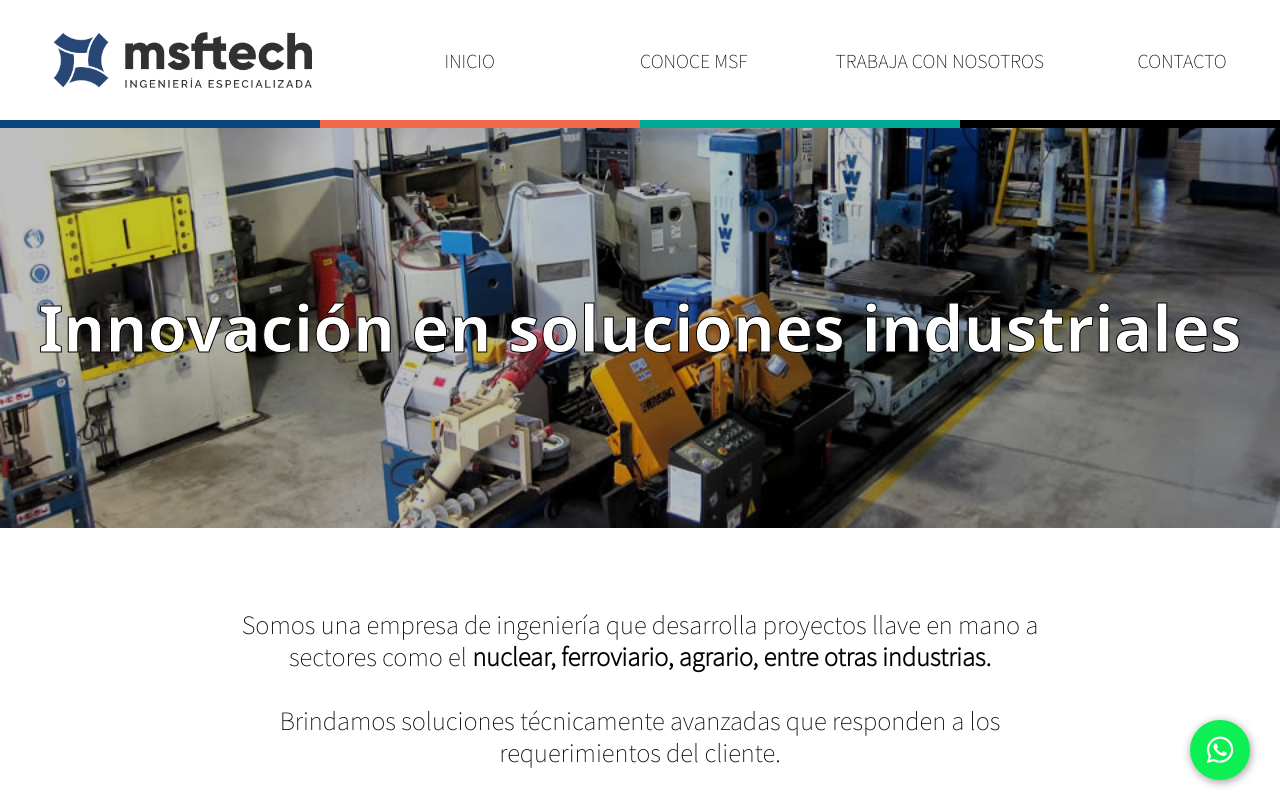
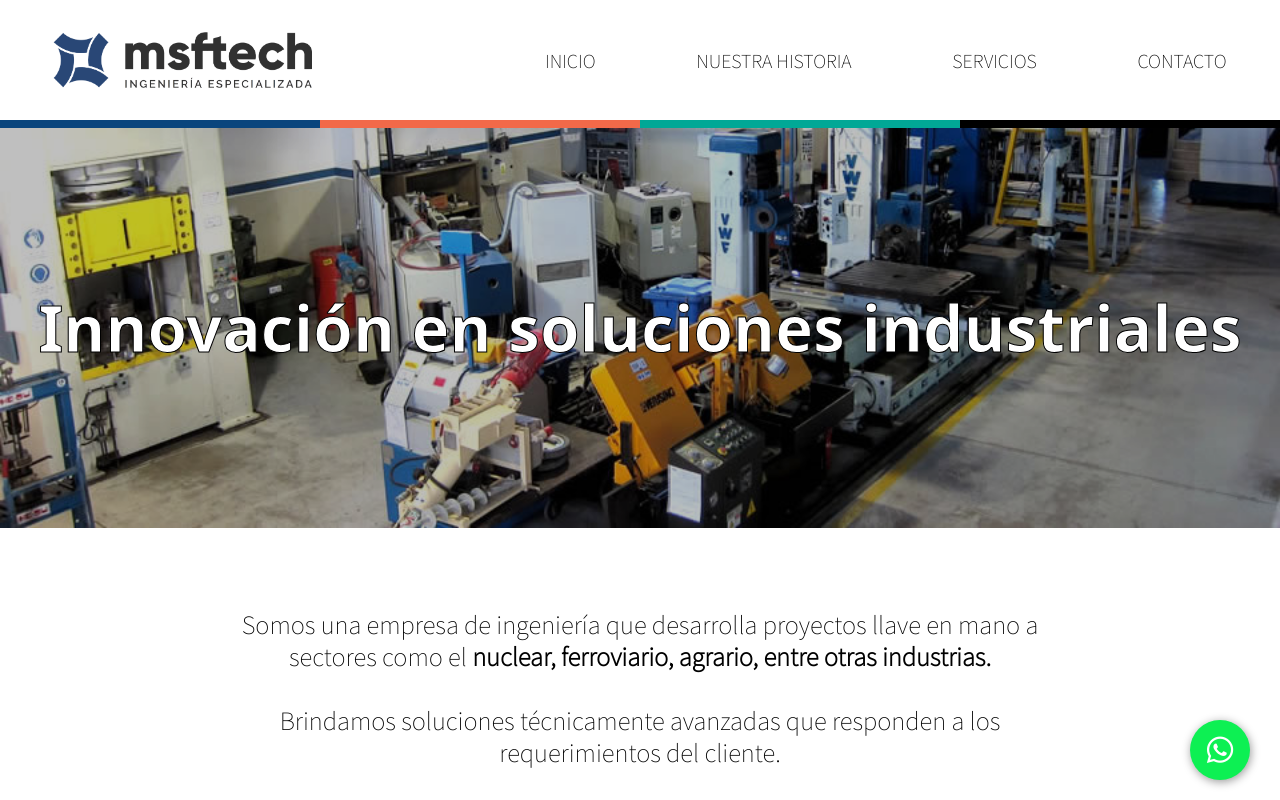
Before and after one commit to MatiasLuengo/MSF-web, a React (Vite) app: page / in a window 1280 px wide. Shown: the top 800 px of the page. Built offline with nearby package versions, Linux system fonts and the light colour scheme.

Commit message:
Change navbar links

```diff
--- a/src/components/NavBar.jsx
+++ b/src/components/NavBar.jsx
@@ -5,20 +5,24 @@ export const NavBar = () => {
     return (
     <div className="flex justify-center gap-y-5 xlg:justify-between flex-wrap w-11/12 mx-auto my-8 h-auto items-center">
     <Brand></Brand>
-    <nav className=" w-full xlg:w-8/12 h-min grid max-[670px]:grid-cols-1 grid-cols-4">
+    <nav className=" w-full xlg:w-8/12 h-min flex max-[670px]:flex-col flex-row">
+        <Link className="link min-[990px]:mr-0" to={`/`}>Inicio</Link>
+        <Link className="link min-[990px]:mr-0" to={`/Nuestra Historia`}>Nuestra Historia</Link>
+        <Link className="link min-[990px]:mr-0" to={`/servicios`}>Servicios</Link>
+        <Link className="link min-[990px]:mr-0" to={`/Contacto`}>Contacto</Link>
+    </nav>
+    {/* <nav className=" w-full xlg:w-8/12 h-min grid max-[670px]:grid-cols-1 grid-cols-4">
         <Link className="link min-[670px]:ml-0" to={`/`}>Inicio</Link>
         <div className="dropdown block relative group m-auto min-[670px]:ml-0">
             <p className="link">Conoce MSF</p>
             <div className="z-30 bg-white hidden group-hover:flex absolute -left-1 flex-col w-[200px] shadow-dropDown rounded-lg">
                 <Link className="linkDrop border-b-2 border-b-gray-500" to={`/Nuestra Historia`}>Nuestra Historia</Link>
                 <Link className="linkDrop" to={`/Servicios`}>Servicios</Link>
-                {/* <Link className="linkDrop" to={`/`}>Productos</Link> */}
             </div>
         </div>
-        {/* <Link className="link" to={`/Clientes`}>Clientes</Link> */}
         <Link className="link min-[670px]:ml-0" to={`/Trabaja con nosotros`}>Trabaja con nosotros</Link>
         <Link className="link min-[670px]:mr-0" to={`/Contacto`}>Contacto</Link>
-    </nav>
+    </nav> */}
     </div>
     );
 };
```
